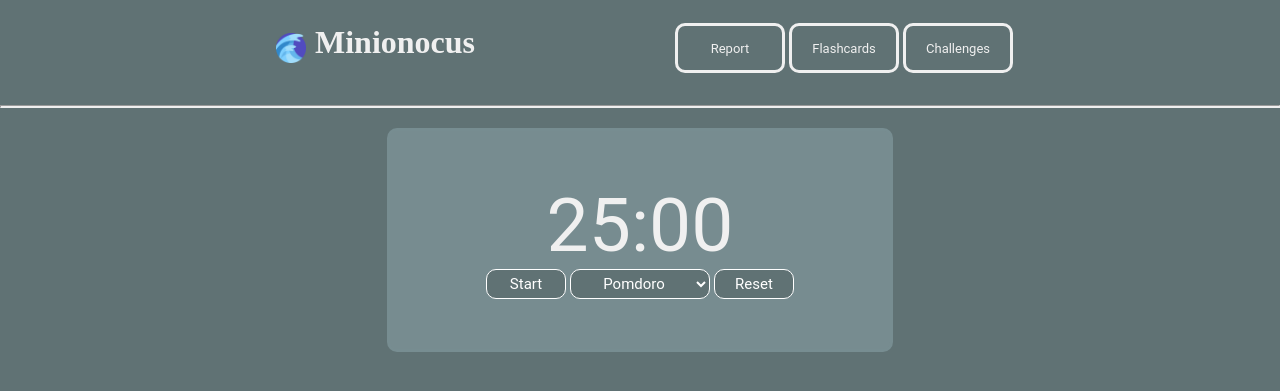
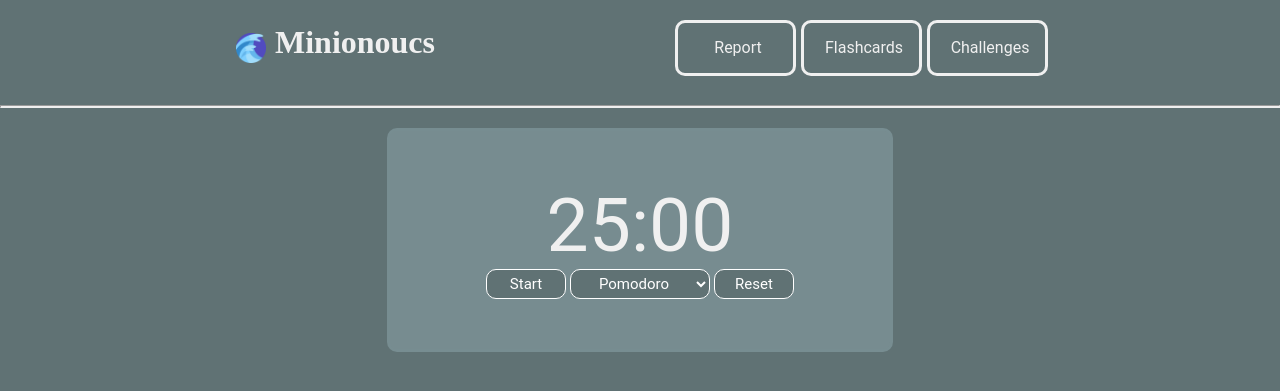
Before and after one commit to minion324/minion324.github.io, a Flask app: page / in a window 1280 px wide. Shown: the top 391 px of the page. Run offline with Flask 3, Linux system fonts and the light colour scheme.

Commit message:
Finished navigation bar and made title go to homepage.

```diff
--- a/app.py
+++ b/app.py
@@ -6,9 +6,16 @@ def index():
     return render_template("timer.html")
 
 @app.route('/flashcards')
-def flashcard():
+def flashcards():
     return render_template("flashcards.html")
 
+@app.route('/challenges')
+def challenges():
+    return render_template("challenges.html")
+
+@app.route('/report')
+def report():
+    return render_template("report.html")
 
 if __name__ == '__main__':
   app.run(host='0.0.0.0', port=5555, debug=True)
--- a/static/css/style.css
+++ b/static/css/style.css
@@ -46,17 +46,31 @@
     background-color: #607274;
     padding: 3px;
     color: #F0F0F0;
+    text-decoration: None;
 }
 
-.topButtons {
+.topNav a {
+    text-decoration: None;
+    color: #F0F0F0;
+}
+
+#topUL {
+    list-style-type: none;
+    text-align: center;
     display: flex;
-    justify-content: space-evenly;
-    gap: 10px;
-    align-items: center;
+    justify-content: center;
+    vertical-align: center;
 
 }
 
-#topContent {
+#topUL li {
+    padding-left: 5px;
+    margin-right: 5px;
+    line-height: 50px;
+    font-size: 16px;
+}
+
+#topContent{
     width: 110px;
     height: 50px;
     border: 3px solid;
@@ -66,6 +80,16 @@
     border-color: #F0F0F0;
     background-color: #607274;
     font-family: roboto, monospace, serif;
+
+}
+
+#topContent a {
+    display: block;
+    width: 100%;
+    height: 100%;
+    line-height: 50px;
+    text-decoration: None;
+    color: #F0F0F0;
 }
 
 body {
@@ -93,19 +117,32 @@ hr {
 
 #flashContent {
     padding: 100px;
+    max-width: 500px;
     margin-bottom: 10px;
     background-color: #607274;
     border-color: #F0F0F0;
     border-radius: 15px;
     color: #F0F0F0;
+    font-family: roboto, monospace, serif;
 }
 
 .flashButtons {
     display: flex;
     justify-content: center;
     gap: 200px;
+
+}
+
+.flashBack {
     background-color: #607274;
     border-color: #F0F0F0;
-    border-radius: 15px;
+    border-radius: 3px;
     color: #F0F0F0;
 }
+
+.flashForward {
+    background-color: #607274;
+    border-color: #F0F0F0;
+    border-radius: 3px;
+    color: #F0F0F0;
+}
--- a/static/js/timer.js
+++ b/static/js/timer.js
@@ -9,10 +9,10 @@ let currentTime = initialTime;
 let paused = true;
 let interval;
 
-breakDropdown.value = "pomdoro";
+breakDropdown.value = "pomodoro";
 
 const breakDictionary = {
-    "pomdoro" : 25,
+    "pomodoro" : 25,
     "shortBreak" : 5,
     "longBreak" : 15,
 };
--- a/templates/base.html
+++ b/templates/base.html
@@ -6,15 +6,18 @@
     <link rel="stylesheet" href="/css/style.css">
 </head>
 
-
 <body>
     <div class="topNav">
-        <h1><img src="/images/wave.png" alt="wave icon" style="float:left;width:30px;height:30px;margin:9px;">Minionocus</h1>
+        <h1>
+            <img src="/images/wave.png" alt="wave icon" style="float:left;width:30px;height:30px;margin:9px;">
+            <a href="{{ url_for('index') }}">Minionoucs</a></h1>
         <div class="topButtons">
             <nav>
-                <button id="topContent">Report</button>
-                <button id="topContent">Flashcards</button>
-                <button id="topContent">Challenges</button>
+                <ul id="topUL">
+                    <li id="topContent"><a href="{{ url_for('report') }}">Report</a></li>
+                    <li id="topContent"><a href="{{ url_for('flashcards') }}">Flashcards</a></li>
+                    <li id="topContent"><a href="{{ url_for('challenges') }}">Challenges</a></li>
+                </ul>
             </nav>
         </div>
     </div>
--- a/templates/timer.html
+++ b/templates/timer.html
@@ -14,7 +14,7 @@
         <div id="timeDisplay">25:00 </div>
         <button id="startStopTimer" class="timer">Start</button>
         <label for="breakDropdown"></label><select name="break" class="timer" id="breakDropdown">
-            <option value="pomdoro">Pomdoro</option>
+            <option value="pomodoro">Pomodoro</option>
             <option value="shortBreak">Short Break</option>
             <option value="longBreak">Long Break</option>
         </select>
```
Also changed, not shown: templates/challenges.html (added, +9 -0 lines), templates/report.html (added, +8 -0 lines).
